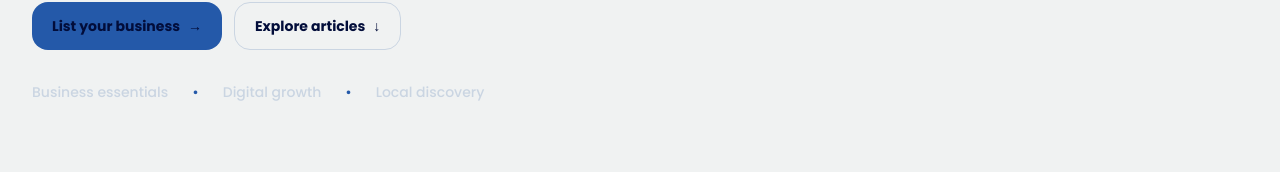
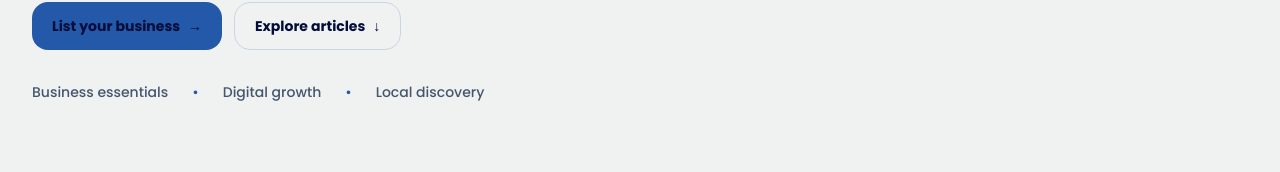
Before and after one commit to twimzi/twimzi-web, a Next.js app: page /blog in a window 1280 px wide. Shown: the part 476-648 px from the top of the page. Built offline with nearby package versions, Linux system fonts and the light colour scheme; no server answers; the database is empty.

Commit message:
Improve blog hero contrast for accessibility

```diff
--- a/src/app/blog/page.tsx
+++ b/src/app/blog/page.tsx
@@ -73,7 +73,7 @@ export default async function BlogPage() {
                 Explore articles <span aria-hidden="true">↓</span>
               </a>
             </div>
-            <div className="mt-8 flex flex-wrap gap-x-4 gap-y-2 text-sm font-medium text-slate-300 sm:gap-x-6"><span>Business essentials</span><span className="text-[#2459a9]" aria-hidden="true">•</span><span>Digital growth</span><span className="text-[#2459a9]" aria-hidden="true">•</span><span>Local discovery</span></div>
+            <div className="mt-8 flex flex-wrap gap-x-4 gap-y-2 text-sm font-medium text-slate-600 sm:gap-x-6"><span>Business essentials</span><span className="text-[#2459a9]" aria-hidden="true">•</span><span>Digital growth</span><span className="text-[#2459a9]" aria-hidden="true">•</span><span>Local discovery</span></div>
           </div>
         </div>
       </section>
```
